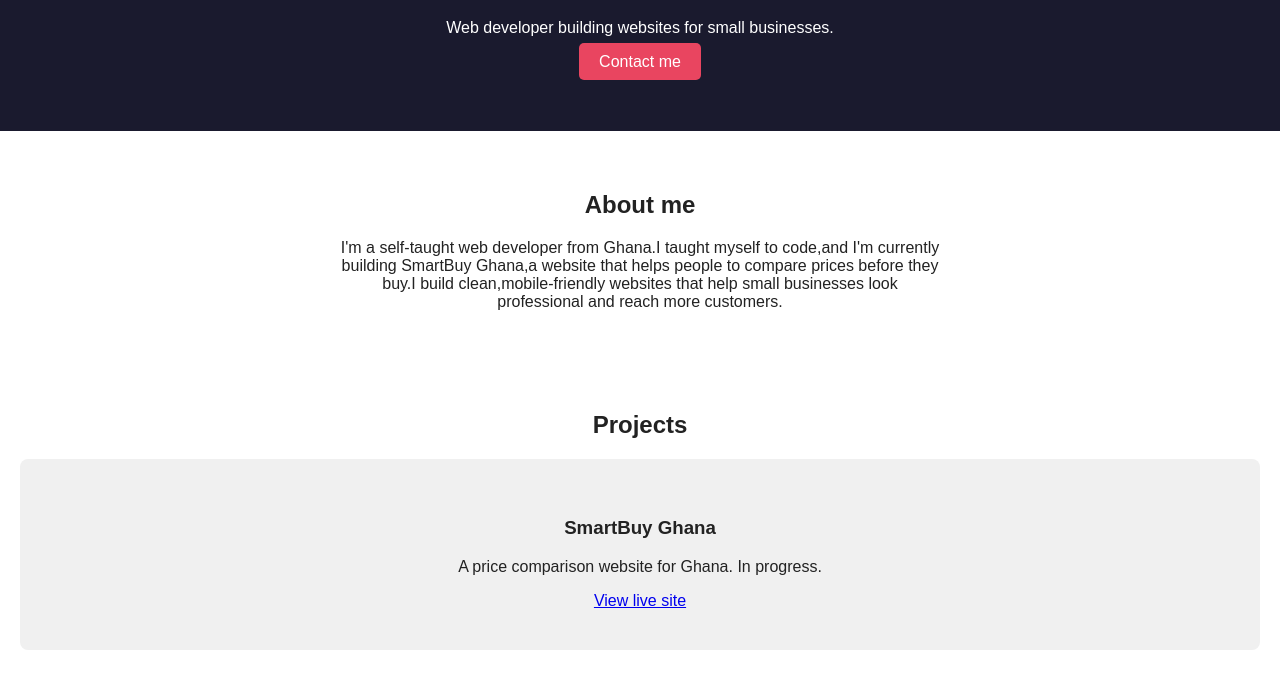
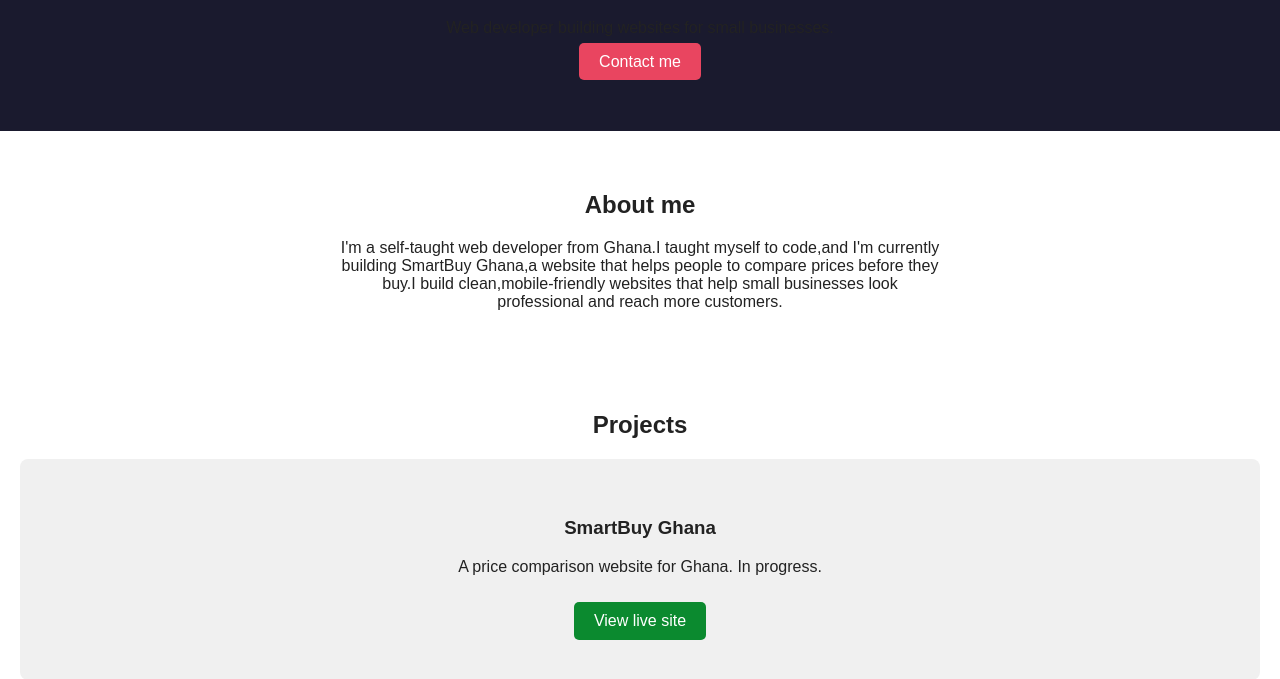
Before and after one commit to josephinead79-lab/josephinead79-lab.github.io, a plain HTML site: page index.html in a window 1280 px wide. Shown: the part 121-800 px from the top of the page. Drawn offline with Linux system fonts and the light colour scheme.

Commit message:
Update style.css

```diff
--- a/style.css
+++ b/style.css
@@ -31,6 +31,18 @@ section {
     border-radius: 8px;
 }
 
+p, h2 { color: #222; }
+
+.project a {
+    display: inline-block;
+    background: #0b8a2f;
+    color: white;
+    padding: 10px 20px;
+    border-radius: 5px;
+    text-decoration: none;
+    margin-top: 10px;
+}
+
 #about p {
     max-width: 600px;
     margin: 0 auto;
```
